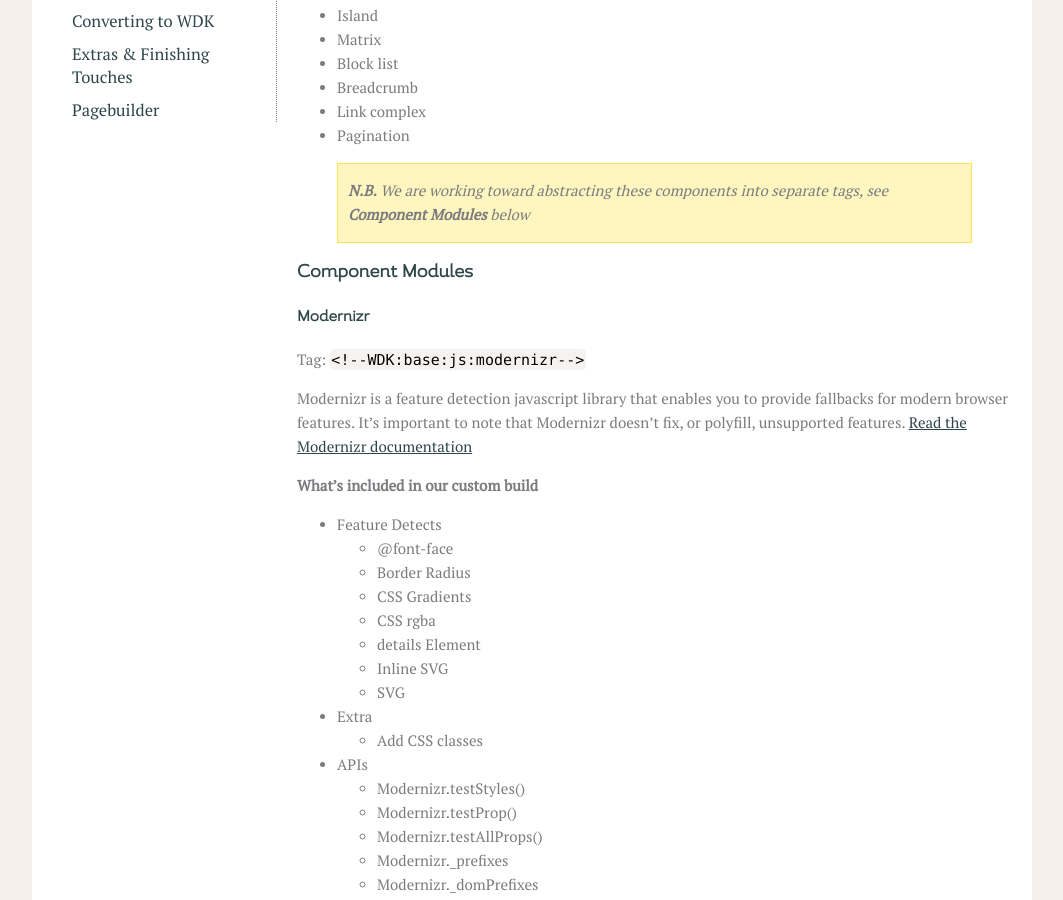
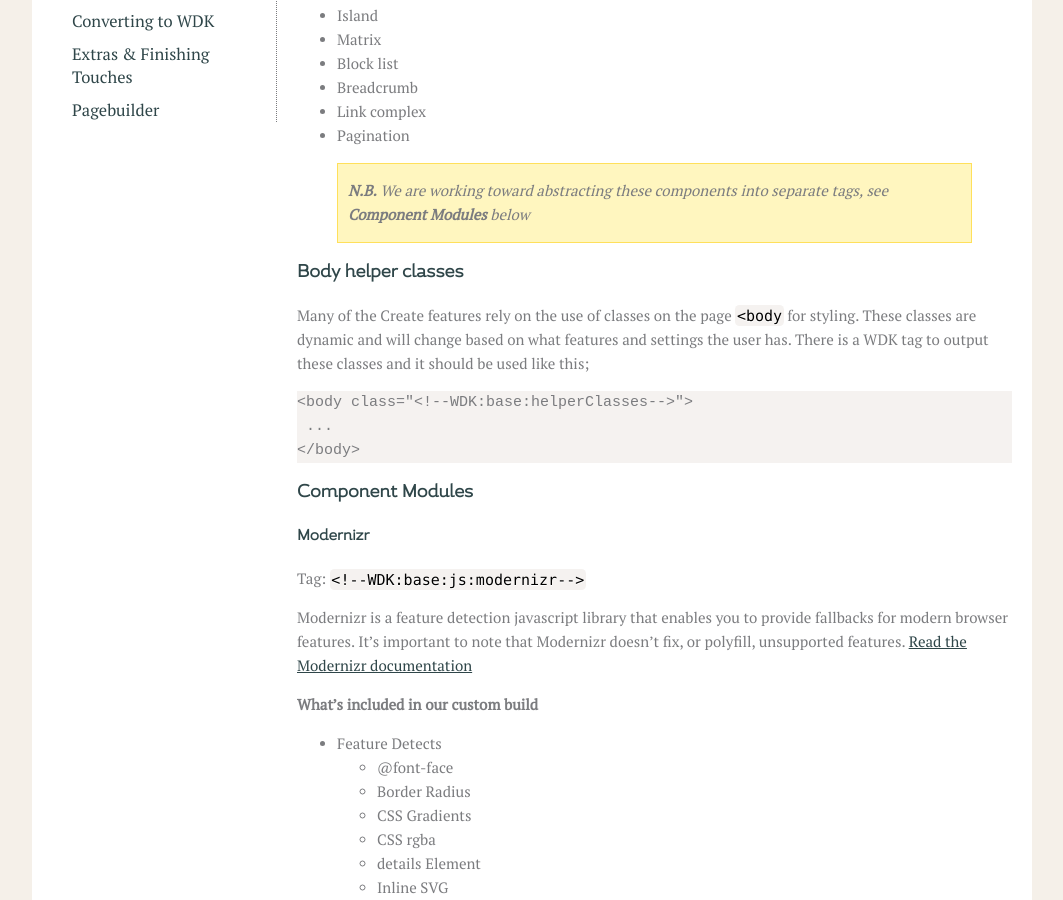
Before and after one commit to createdotnet/wdk, a Jekyll site: the page built from _tutorials/requirements-restrictions.md, in a window 1280 px wide and 900 px high, scrolled down 767 px. Shown: the whole window, without its empty margins (108-1171 px from the left). Built offline with Jekyll 4.4.1, drawn with Linux system fonts in a browser that asks for light colours.

Commit message:
add to requirements and restrictions

````diff
--- a/_tutorials/requirements-restrictions.md
+++ b/_tutorials/requirements-restrictions.md
@@ -36,6 +36,16 @@
 * Pagination
 
 > *__N.B.__ We are working toward abstracting these components into separate tags, see __Component Modules__ below*
+
+### Body helper classes
+
+Many of the Create features rely on the use of classes on the page `<body` for styling. These classes are dynamic and will change based on what features and settings the user has. There is a WDK tag to output these classes and it should be used like this;
+```
+<body class="<!--WDK:base:helperClasses-->">
+ ...
+</body>
+```
+
 
 ### Component Modules
 
````
